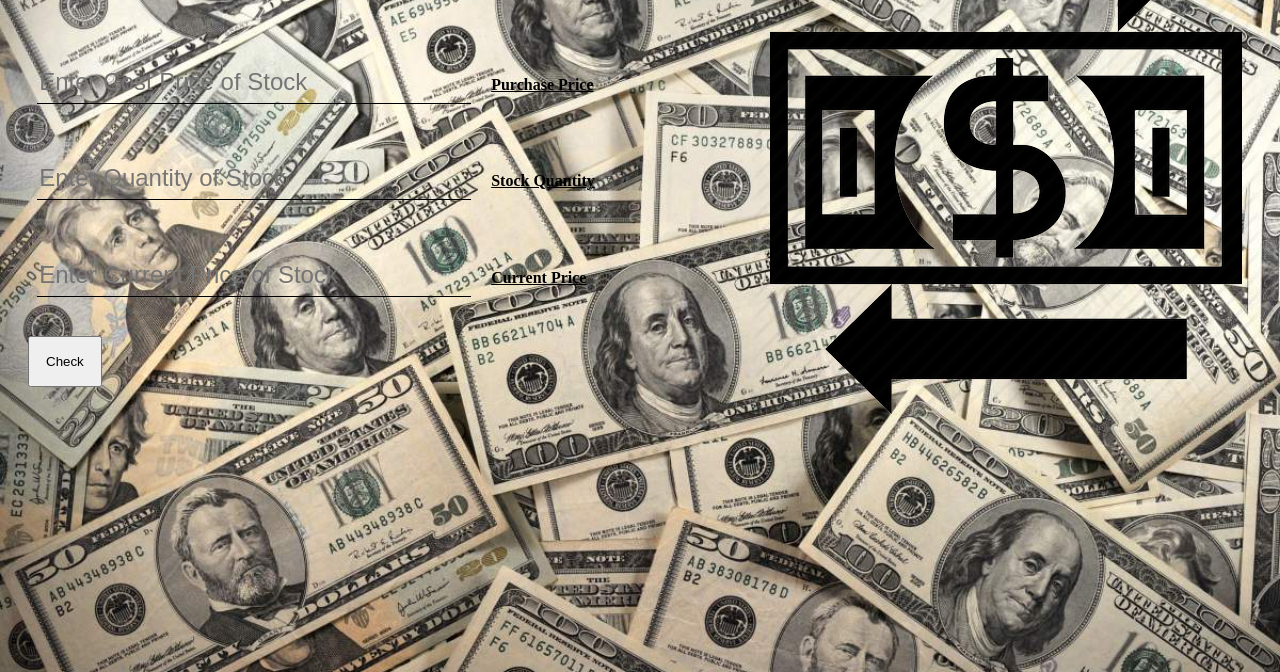
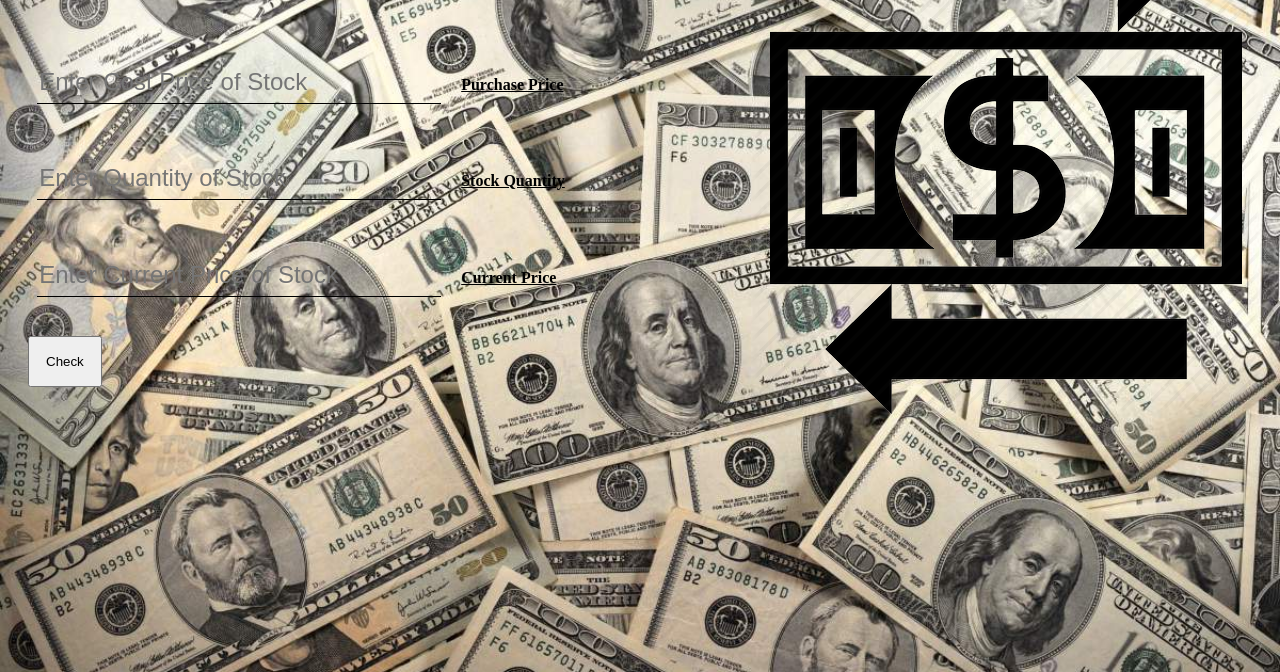
Before and after one commit to Shazeb16180/StockCheck, a plain HTML site: page index.html in a window 1280 px wide. Shown: the part 128-800 px from the top of the page. Drawn offline with Linux system fonts and the light colour scheme.

Commit message:
Update stylish.css

```diff
--- a/stylish.css
+++ b/stylish.css
@@ -39,7 +39,7 @@ img{
 
 input{
     height: 40px;
-    width: 430px;
+    width: 400px;
     border:none;
     border-bottom:1px solid black;
     background: transparent;
```
